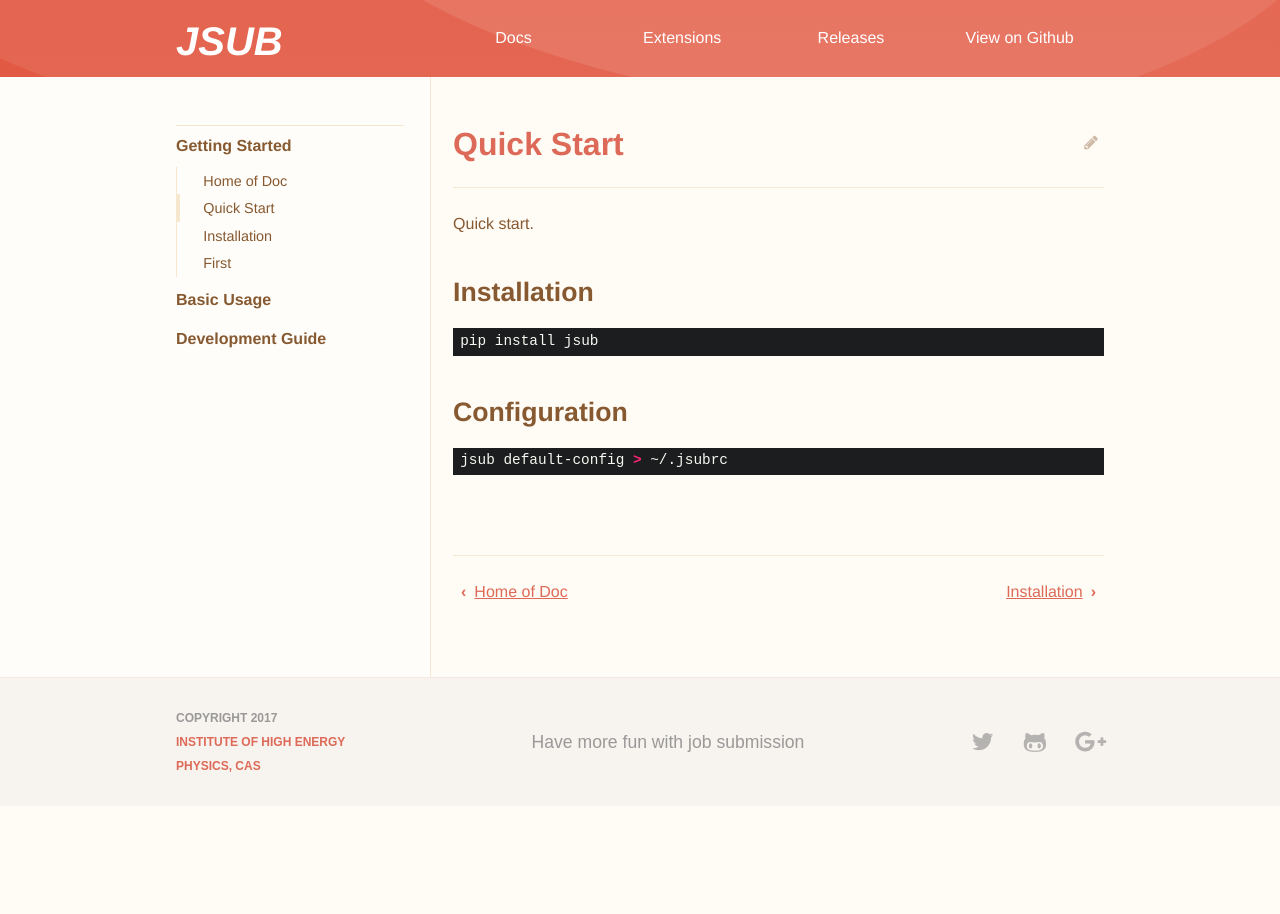
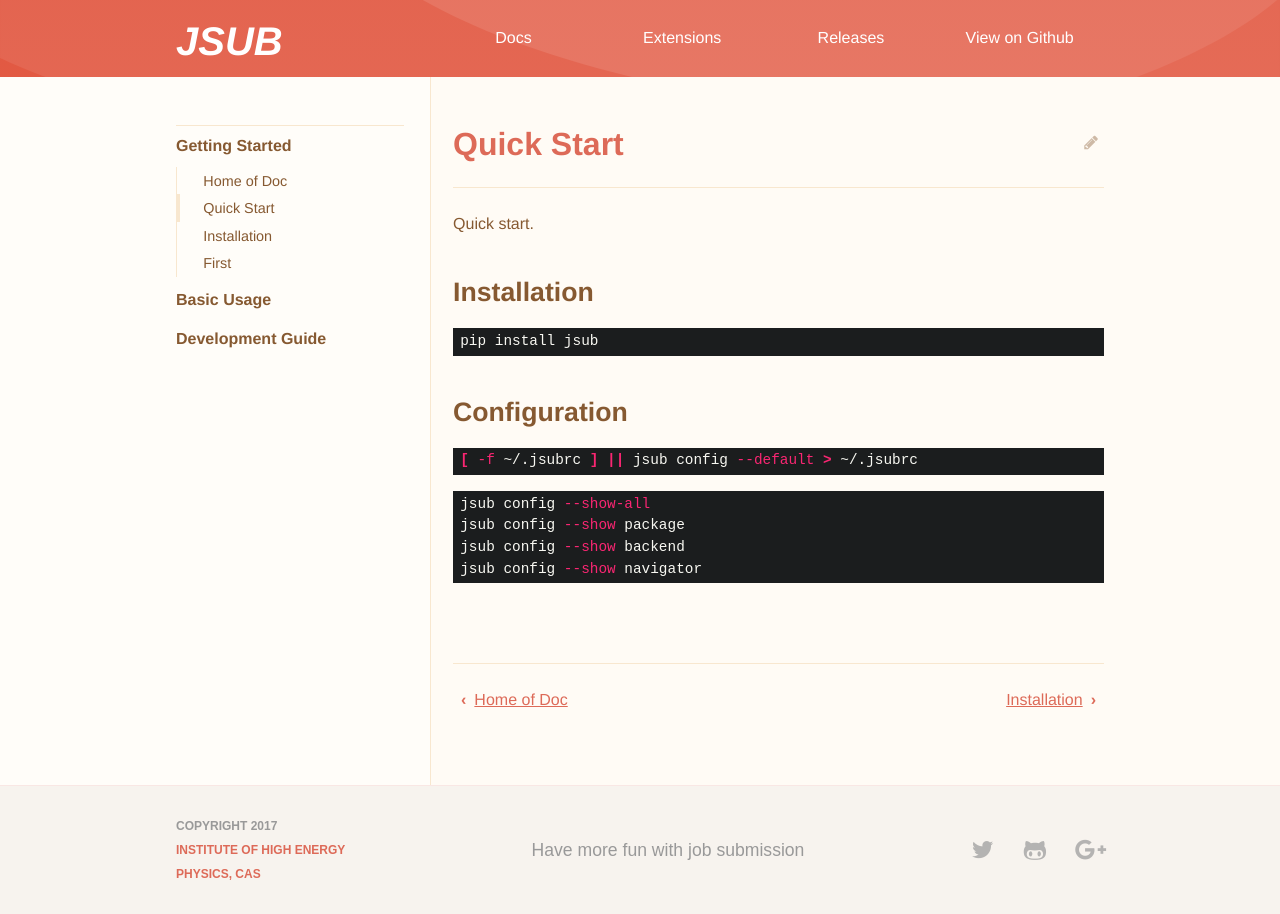
Before and after one commit to jsubpy/original_jsub_website, a Jekyll site: the page built from _docs/quickstart.md, in a window 1280 px wide. Built offline with Jekyll 4.4.1, drawn with Linux system fonts in a browser that asks for light colours.

Commit message:
Quick start git config command

````diff
--- a/_docs/quickstart.md
+++ b/_docs/quickstart.md
@@ -13,5 +13,12 @@ pip install jsub
 ## Configuration
 
 ```shell
-jsub default-config > ~/.jsubrc
+[ -f ~/.jsubrc ] || jsub config --default > ~/.jsubrc
 ```
+
+```shell
+jsub config --show-all
+jsub config --show package
+jsub config --show backend
+jsub config --show navigator
+```
````
